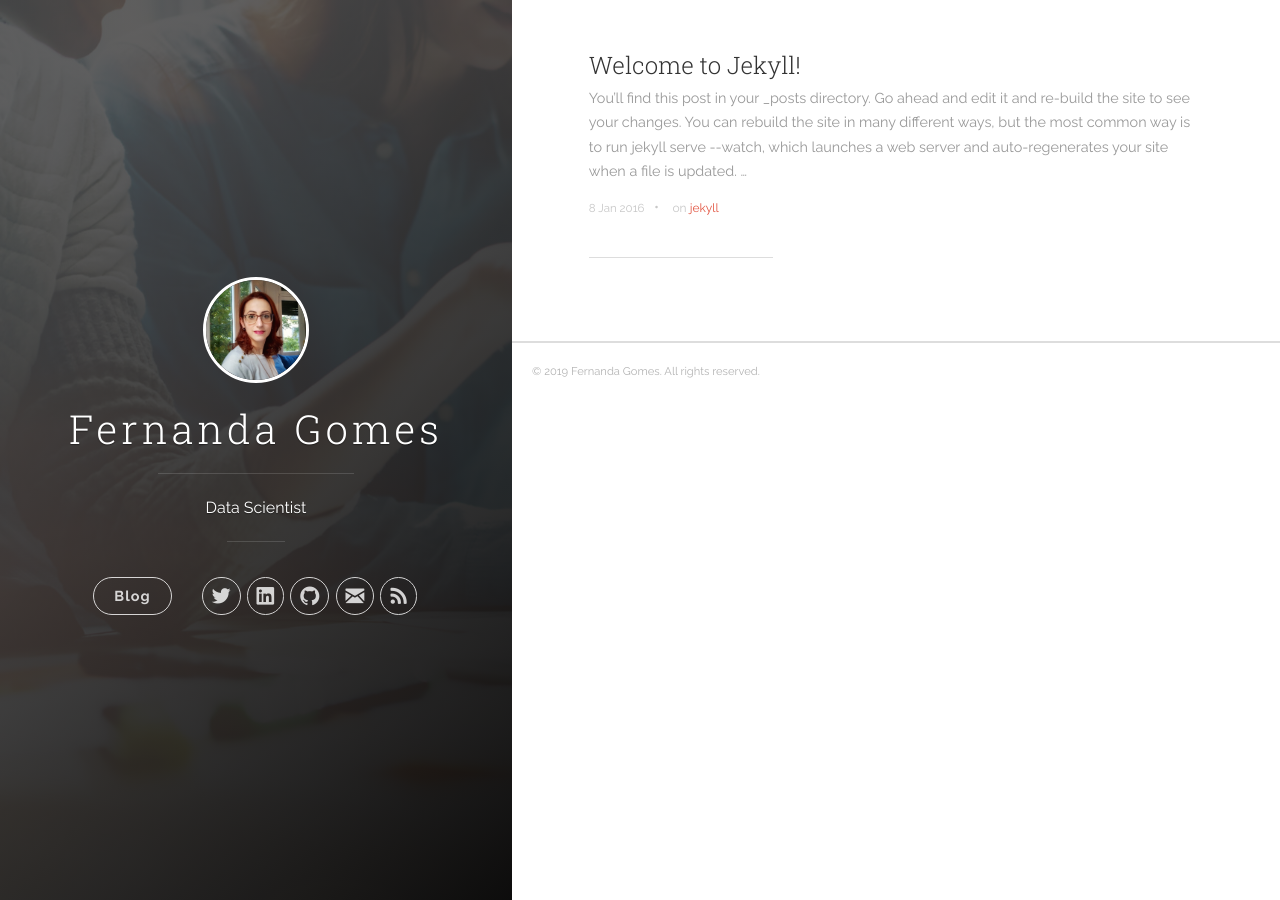
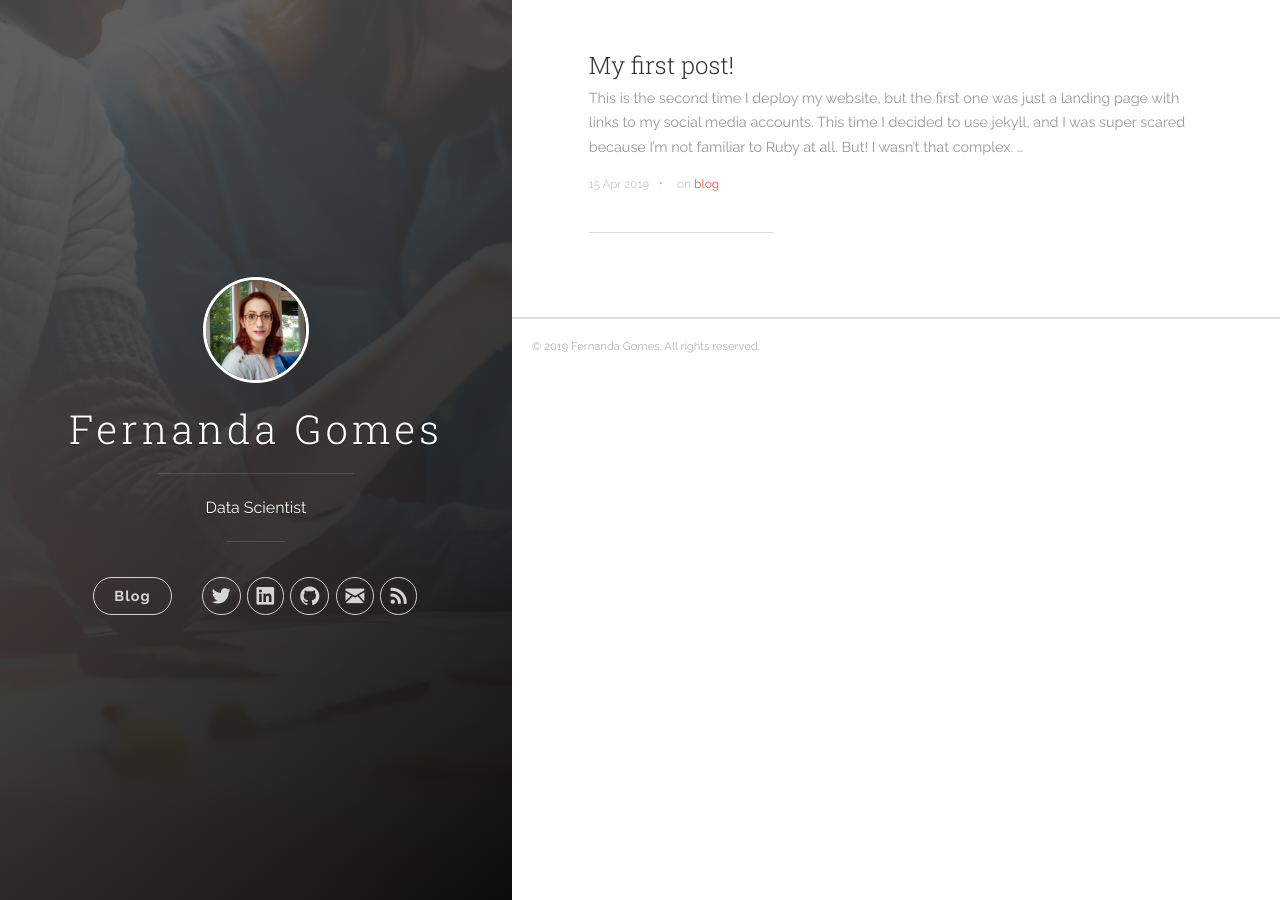
Before and after one commit to gomesfernanda/gomesfernanda.github.io, a Jekyll site: the page built from index.html, in a window 1280 px wide. Built offline with Jekyll 4.4.1, drawn with Linux system fonts in a browser that asks for light colours; the list of posts is cut into pages by our own code.

Commit message:
add Post and About

````diff
--- a/_config.yml
+++ b/_config.yml
@@ -3,14 +3,14 @@
 description: 'Data Scientist'
 url: 'http://joshgerdes.com/jekyll-uno'
 baseurl: ''
-# google_analytics: 'UA-XXXXXX-X'
-# disqus_shortname: 'your-disqus-name'
+google_analytics: 'UA-109670866-3'
+disqus_shortname: 'disqus_eq4bSBcr7f'
 
 author:
   name: 'Fernanda Gomes'
   email: fergomes@gmail.com
   twitter_username: gofernanda_
-  #facebook_username: joshgerdes
+  #facebook_username: blablablablabla
   github_username:  gomesfernanda
   linkedin_username:  g0mesfernanda
 
--- a/_posts/2016-01-08-welcome-to-jekyll.markdown
+++ /dev/null
@@ -1,25 +0,0 @@
----
-title:  "Welcome to Jekyll!"
-date:   2016-01-08 15:04:23
-categories: [jekyll]
-tags: [jekyll]
----
-You’ll find this post in your `_posts` directory. Go ahead and edit it and re-build the site to see your changes. You can rebuild the site in many different ways, but the most common way is to run `jekyll serve --watch`, which launches a web server and auto-regenerates your site when a file is updated.
-
-To add new posts, simply add a file in the `_posts` directory that follows the convention `YYYY-MM-DD-name-of-post.ext` and includes the necessary front matter. Take a look at the source for this post to get an idea about how it works.
-
-Jekyll also offers powerful support for code snippets:
-
-``` ruby
-def print_hi(name)
-  puts "Hi, #{name}"
-end
-print_hi('Tom')
-#=> prints 'Hi, Tom' to STDOUT.
-```
-
-Check out the [Jekyll docs][jekyll] for more info on how to get the most out of Jekyll. File all bugs/feature requests at [Jekyll’s GitHub repo][jekyll-gh]. If you have questions, you can ask them on [Jekyll’s dedicated Help repository][jekyll-help].
-
-[jekyll]:      http://jekyllrb.com
-[jekyll-gh]:   https://github.com/jekyll/jekyll
-[jekyll-help]: https://github.com/jekyll/jekyll-help
--- /dev/null
+++ b/_posts/2019-04-15-hello-world.markdown
@@ -0,0 +1,11 @@
+---
+title:  "My first post!"
+date:   2019-04-15 23:36:00
+categories: [blog]
+tags: [blog]
+---
+This is the second time I deploy my website, but the first one was just a landing page with links to my social media accounts. This time I decided to use `jekyll`, and I was super scared because I'm not familiar to Ruby at all. But! I wasn't that complex.
+
+I decided also to write more on this blog about my journey as a data scientist.
+
+Check out the [Jekyll docs][jekyll] for more info on how to get the most out of Jekyll. File all bugs/feature requests at [Jekyll’s GitHub repo][jekyll-gh]. If you have questions, you can ask them on [Jekyll’s dedicated Help repository][jekyll-help].
````
Also changed, not shown: about.md (added, +7 -0 lines).
